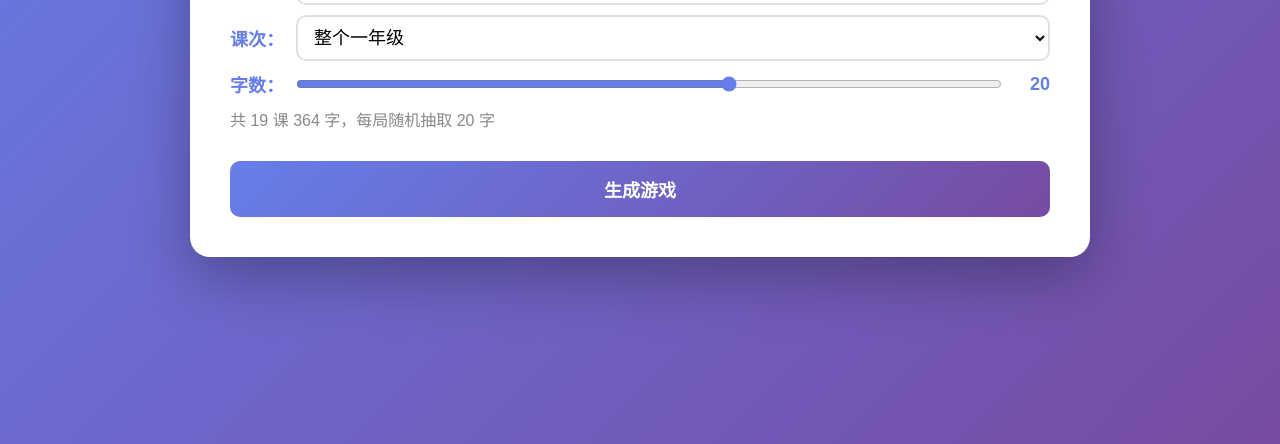
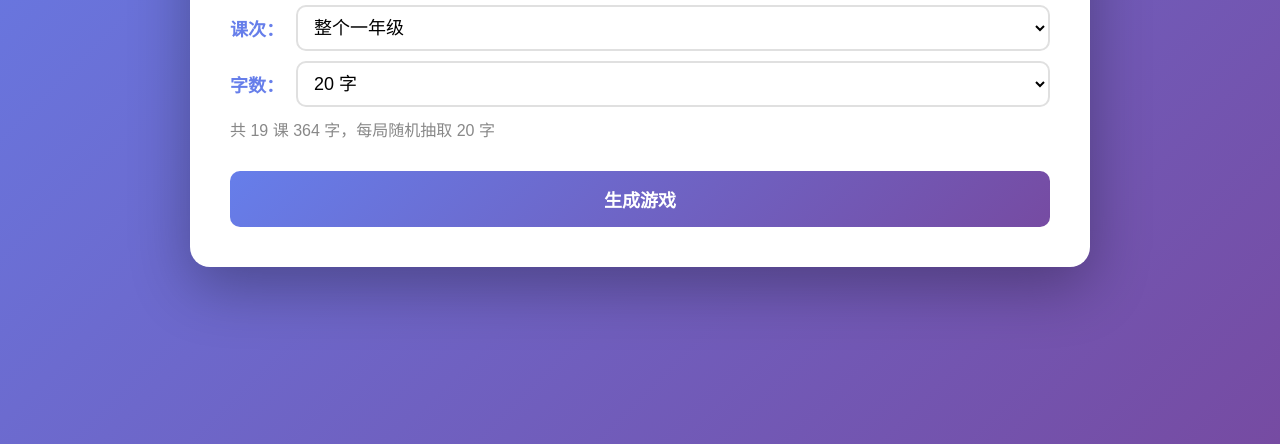
Before and after one commit to MrWengKB/HanziMatch, a plain HTML site: page index.html in a window 1280 px wide. Shown: the part 356-800 px from the top of the page. Drawn offline with Linux system fonts and the light colour scheme.

Commit message:
字数改为下拉菜单（6/10/15/20/30 字）
Co-Authored-By: Claude Opus 5.5 <noreply@anthropic.com>
Claude-Session: https://claude.ai/code/session_01GecNZXkWVFDHGsXtrMkS9T

```diff
--- a/index.html
+++ b/index.html
@@ -26,8 +26,13 @@
             </div>
             <div class="lesson-picker" id="countPicker">
                 <label for="wordCount">字数：</label>
-                <input type="range" id="wordCount" min="4" max="30" step="1" value="20" oninput="updateLessonInfo()">
-                <span class="count-value" id="wordCountValue">20</span>
+                <select id="wordCount" onchange="updateLessonInfo()">
+                    <option value="6">6 字</option>
+                    <option value="10">10 字</option>
+                    <option value="15">15 字</option>
+                    <option value="20" selected>20 字</option>
+                    <option value="30">30 字</option>
+                </select>
             </div>
             <div class="lesson-info" id="lessonInfo"></div>
             <div class="lesson-preview" id="lessonPreview"></div>
--- a/js/game.js
+++ b/js/game.js
@@ -42,7 +42,7 @@ async function initSelectors() {
     if (gradeSelect.options.length === 0) addOption(gradeSelect, '', '（无字库）');
 
     const saved = loadSaved();
-    if (saved.count) wordCountInput.value = saved.count;
+    if (saved.count && hasOption(wordCountInput, saved.count)) wordCountInput.value = saved.count;
     if (saved.grade && hasOption(gradeSelect, saved.grade)) gradeSelect.value = saved.grade;
     fillLessonOptions();
     if (saved.lesson && hasOption(lessonSelect, saved.lesson)) lessonSelect.value = saved.lesson;
@@ -80,7 +80,6 @@ function updateLessonInfo() {
     const preview = document.getElementById('lessonPreview');
     const customArea = document.getElementById('customArea');
 
-    document.getElementById('wordCountValue').textContent = wordCountInput.value;
     saveSelection();
 
     // 自定义字表用全部输入的字，不显示字数
--- a/style.css
+++ b/style.css
@@ -307,20 +307,6 @@ textarea:focus {
     border-color: #667eea;
 }
 
-.lesson-picker input[type="range"] {
-    flex: 1;
-    min-width: 150px;
-    accent-color: #667eea;
-    cursor: pointer;
-}
-
-.count-value {
-    min-width: 2em;
-    font-weight: bold;
-    color: #667eea;
-    text-align: right;
-}
-
 .lesson-info {
     color: #888;
     font-size: 16px;
```
Also changed, not shown: 1 other file.
